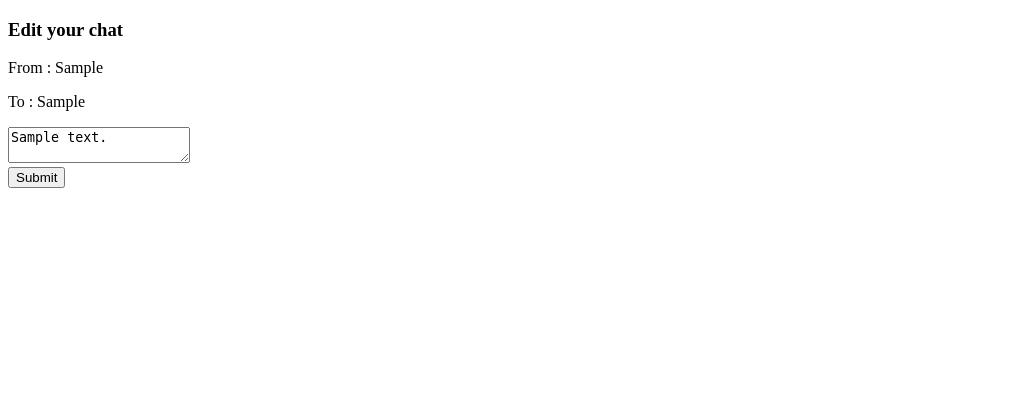
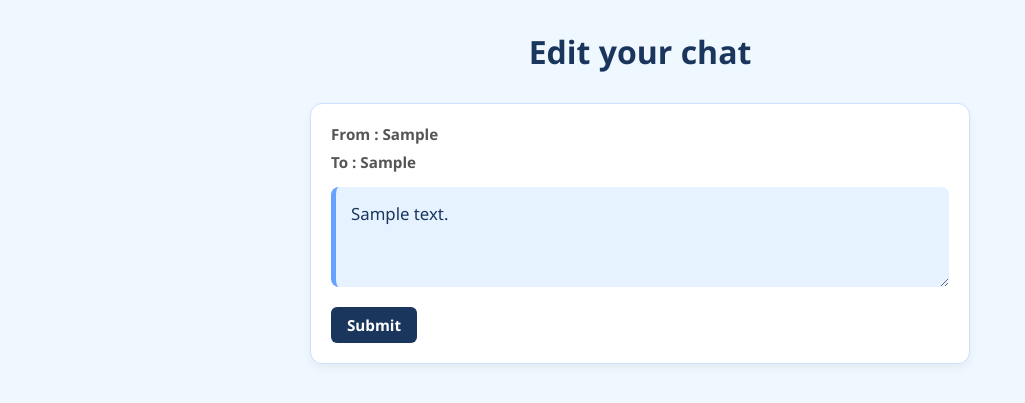
Before and after one commit to AquillaRival/Backend, a Node server app: page /chats/600000000000000000000001/edit in a window 1280 px wide. Shown: the top 403 px of the page, without its empty margins (0-1025 px from the left). Run offline with Node 20, Linux system fonts and the light colour scheme; tables that the repository leaves empty hold one stand-in row (values such as "Sample post"); some libraries are stand-ins or nearby versions.

Commit message:
Refined the frontend structure

```diff
--- /dev/null
+++ b/Database-Learning/MongoDB_with_Express/public/edit.css
@@ -0,0 +1,89 @@
+/* Reset and Font */
+* {
+  margin: 0;
+  padding: 0;
+  box-sizing: border-box;
+  font-family: "Segoe UI", Tahoma, Geneva, Verdana, sans-serif;
+}
+
+/* Exact AliceBlue Background and Centering from style.css */
+body {
+  background-color: aliceblue;
+  color: #333;
+  padding: 30px 20px;
+  max-width: 700px;
+  margin: 0 auto;
+}
+
+h3 {
+  text-align: center;
+  color: #1a365d;
+  margin-bottom: 30px;
+  font-size: 2rem;
+}
+
+/* Ye exactly tumhara .chat wala white card hai */
+.chat-card {
+  background-color: #ffffff;
+  border-radius: 12px;
+  padding: 20px;
+  box-shadow: 0 4px 10px rgba(0, 0, 0, 0.05);
+  border: 1px solid #cce0ff;
+}
+
+/* Exact From/To text styling */
+.chat-card p {
+  font-size: 0.95rem;
+  color: #555;
+  margin-bottom: 8px;
+  font-weight: 600;
+}
+
+form {
+  margin-top: 15px;
+}
+
+/* Textarea ko completely tumhare .message wale blue box ki tarah design kiya hai */
+textarea {
+  width: 100%;
+  background-color: #e6f2ff;
+  padding: 15px;
+  border-radius: 8px;
+  border: none;
+  border-left: 5px solid #66a3ff;
+  color: #1a365d;
+  font-size: 1.05rem;
+  font-weight: 500;
+  min-height: 100px;
+  resize: vertical;
+  margin-bottom: 15px;
+  outline: none;
+  font-family: inherit;
+}
+
+textarea:focus {
+  outline: 2px solid #66a3ff;
+}
+
+/* Exact button styling from your style.css */
+button {
+  background-color: #1a365d;
+  color: #ffffff;
+  border: none;
+  padding: 8px 16px;
+  border-radius: 6px;
+  font-size: 0.95rem;
+  font-weight: 600;
+  cursor: pointer;
+  transition:
+    background-color 0.3s ease,
+    transform 0.1s ease;
+}
+
+button:hover {
+  background-color: #2a528a;
+}
+
+button:active {
+  transform: scale(0.98);
+}
--- a/Database-Learning/MongoDB_with_Express/views/edit.ejs
+++ b/Database-Learning/MongoDB_with_Express/views/edit.ejs
@@ -4,16 +4,22 @@
     <meta charset="UTF-8" />
     <meta name="viewport" content="width=device-width, initial-scale=1.0" />
     <title>Edit Your Chat</title>
+    <link rel="stylesheet" href="/edit.css" />
   </head>
   <body>
     <h3>Edit your chat</h3>
-    <p>From : <%= chat.from %></p>
-    <p>To : <%= chat.to %></p>
 
-    <form method="POST" action="/chats/<%= chat._id %>?_method=PUT">
-      <textarea name="newMessage"><%= chat.message %></textarea>
-      <br />
-      <button>Submit</button>
-    </form>
+    <div class="chat-card">
+      <p>
+        From :
+        <%= chat.from %>
+      </p>
+      <p>To : <%= chat.to %></p>
+
+      <form method="POST" action="/chats/<%= chat._id %>?_method=PUT">
+        <textarea name="newMessage"><%= chat.message %></textarea>
+        <button>Submit</button>
+      </form>
+    </div>
   </body>
 </html>
```
Also changed, not shown: Database-Learning/MongoDB_with_Express/public/style.css (+60 -1 lines).
